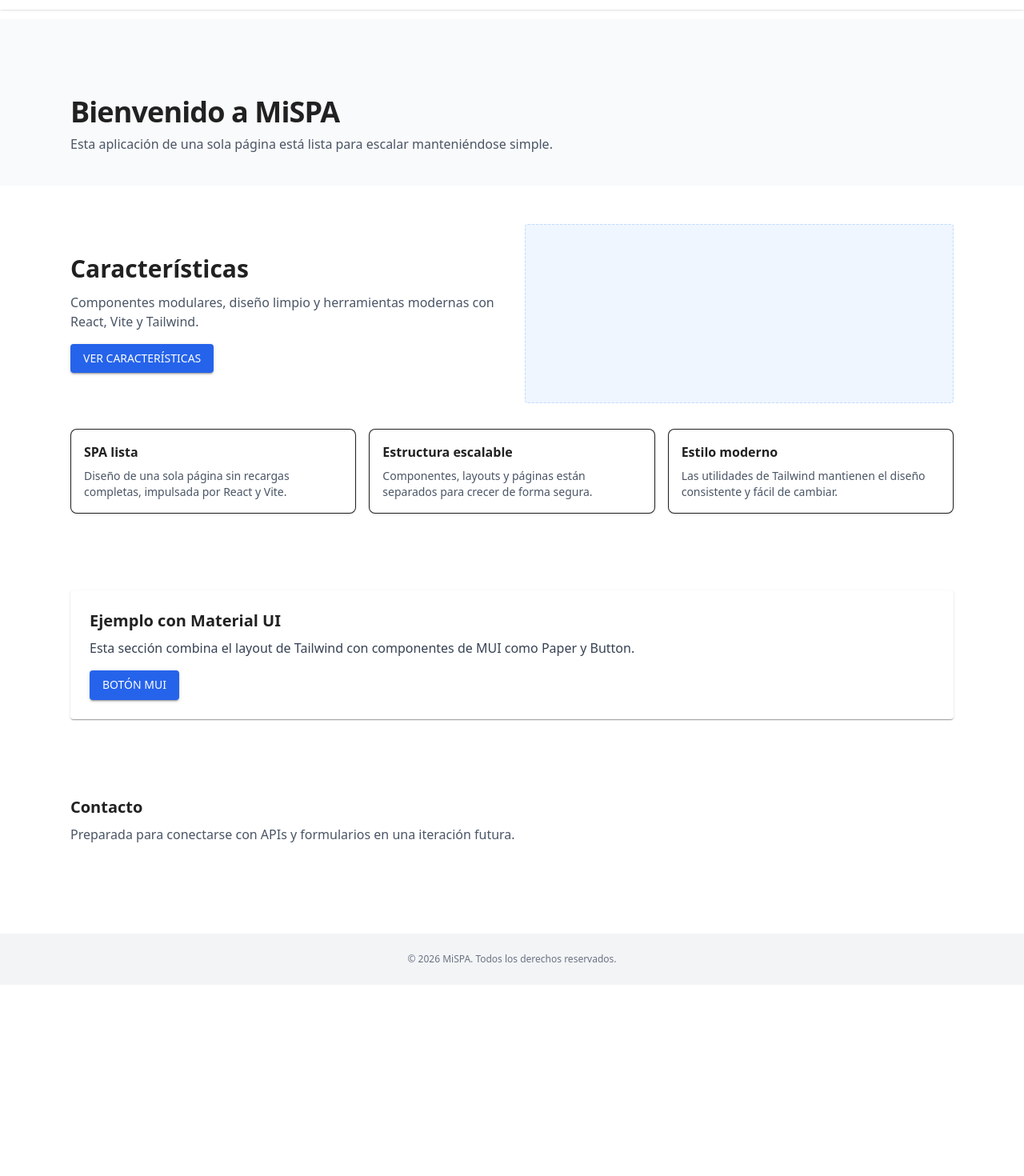
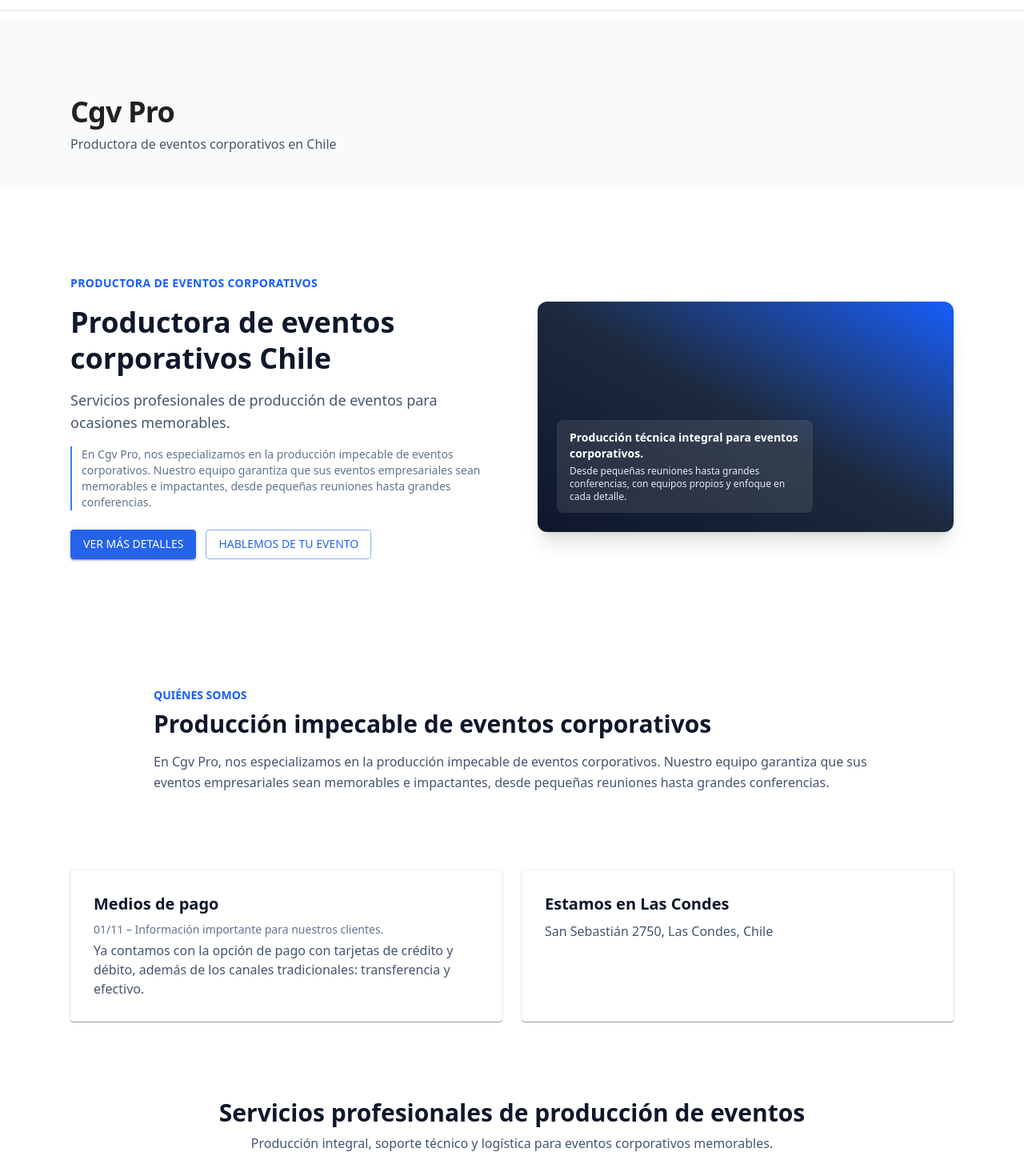
Before and after one commit to wsk4/CGV-pro, a React (Vite) app: page / in a window 1280 px wide. Shown: the part 40-1510 px from the top of the page at 80% size. Before the commit the page ends 1271 px from the top, so only its background shows below. Built offline with nearby package versions, Linux system fonts and the light colour scheme.

Commit message:
primera adaptacion de informacion de la empresa

```diff
--- a/index.html
+++ b/index.html
@@ -4,7 +4,7 @@
     <meta charset="UTF-8" />
     <link rel="icon" type="image/svg+xml" href="/favicon.svg" />
     <meta name="viewport" content="width=device-width, initial-scale=1.0" />
-    <title>my-spa</title>
+    <title>CGV pro events</title>
   </head>
   <body>
     <div id="root"></div>
--- a/src/components/common/Footer.jsx
+++ b/src/components/common/Footer.jsx
@@ -6,7 +6,7 @@
     return (
         <footer className="w-full bg-gray-100 mt-16">
         <div className="mx-auto max-w-6xl px-4 py-6 text-center text-xs text-gray-500">
-            © {new Date().getFullYear()} MiSPA. Todos los derechos reservados.
+            © {new Date().getFullYear()} Copyright © 2026 Cgv pro  - Todos los derechos reservados.
         </div>
         </footer>
     );
--- a/src/components/common/Navbar.jsx
+++ b/src/components/common/Navbar.jsx
@@ -24,7 +24,7 @@
             className="text-xl font-semibold tracking-tight cursor-pointer focus:outline-none focus-visible:ring-2 focus-visible:ring-blue-500 rounded"
             onClick={() => handleClick("home")}
             >
-            MiSPA
+            CGV pro
             </button>
 
             {/* Navegación de escritorio */}
--- a/src/components/ui/HeroBanner.jsx
+++ b/src/components/ui/HeroBanner.jsx
@@ -2,29 +2,71 @@
 import React from "react";
 import { Button } from "@mui/material";
 
-const HeroBanner = ({ title, description, onCtaClick }) => {
-    // HeroBanner recibe props para que el contenido pueda actualizarse sin cambiar el layout.
+const HeroBanner = ({
+    eyebrow,
+    title,
+    description,
+    helperText,
+    onPrimaryClick,
+    onSecondaryClick,
+    primaryLabel = "Ver más",
+    secondaryLabel = "Contacto",
+    }) => {
     return (
-        <div className="flex flex-col md:flex-row items-center gap-8">
-        <div className="flex-1">
-            <h2 className="text-2xl md:text-3xl font-semibold mb-3">
+        <div className="flex flex-col md:flex-row items-center gap-10 md:gap-16 py-10 md:py-16">
+        <div className="flex-1 space-y-4">
+            {eyebrow && (
+            <p className="text-sm font-semibold tracking-wide text-blue-600 uppercase">
+                {eyebrow}
+            </p>
+            )}
+            <h1 className="text-3xl md:text-4xl font-bold leading-tight text-slate-900">
             {title}
-            </h2>
-            <p className="text-gray-600 mb-4">
-            {description}
+            </h1>
+            <p className="text-base md:text-lg text-slate-600">{description}</p>
+            {helperText && (
+            <p className="text-sm text-slate-500 border-l-2 border-blue-500 pl-3">
+                {helperText}
             </p>
+            )}
+
+            <div className="flex flex-wrap gap-3 pt-2">
+            {onPrimaryClick && (
                 <Button
                 variant="contained"
                 color="primary"
                 size="medium"
-            onClick={onCtaClick}
+                onClick={onPrimaryClick}
                 >
-            Ver características
+                {primaryLabel}
                 </Button>
+            )}
+            {onSecondaryClick && (
+                <Button
+                variant="outlined"
+                color="primary"
+                size="medium"
+                onClick={onSecondaryClick}
+                >
+                {secondaryLabel}
+                </Button>
+            )}
             </div>
+        </div>
+
         <div className="flex-1 w-full">
-            {/* Área visual placeholder para una ilustración o gráfico futuro. */}
-            <div className="w-full h-40 sm:h-48 md:h-56 bg-blue-50 border border-dashed border-blue-200 rounded" />
+            {/* Aquí puedes luego reemplazar por una imagen real de eventos CGV Pro */}
+            <div className="w-full h-56 md:h-72 rounded-xl bg-gradient-to-tr from-slate-900 via-slate-800 to-blue-600 shadow-xl flex items-end justify-start p-6">
+            <div className="bg-white/10 backdrop-blur-sm rounded-lg px-4 py-3 text-white max-w-xs text-sm">
+                <p className="font-semibold">
+                Producción técnica integral para eventos corporativos.
+                </p>
+                <p className="text-xs text-slate-200 mt-1">
+                Desde pequeñas reuniones hasta grandes conferencias, con equipos
+                propios y enfoque en cada detalle.
+                </p>
+            </div>
+            </div>
         </div>
         </div>
     );
--- /dev/null
+++ b/src/data/blocks.js
@@ -0,0 +1,33 @@
+// src/data/blocks.js
+
+export const heroContent = {
+  title: "Productora de eventos corporativos Chile",
+  description:
+    "Servicios profesionales de producción de eventos para ocasiones memorables.",
+  ctaPrimary: "Ver más detalles",
+  ctaSecondary: "Hablemos de tu evento",
+};
+
+export const aboutContent = {
+  eyebrow: "Quiénes somos",
+  title: "Producción impecable de eventos corporativos",
+  body: "En Cgv Pro, nos especializamos en la producción impecable de eventos corporativos. Nuestro equipo garantiza que sus eventos empresariales sean memorables e impactantes, desde pequeñas reuniones hasta grandes conferencias.",
+};
+
+export const paymentsContent = {
+  title: "Medios de pago",
+  body: "Ya contamos con la opción de pago con tarjetas de crédito y débito, además de los canales tradicionales: transferencia y efectivo.",
+  highlight: "01/11 – Información importante para nuestros clientes.",
+};
+
+export const locationContent = {
+  title: "Estamos en Las Condes",
+  body: "San Sebastián 2750, Las Condes, Chile",
+};
+
+export const newsletterContent = {
+  title: "Regístrate para recibir novedades",
+  body: "Recibe información sobre ofertas especiales, rebajas y eventos directamente en tu correo.",
+  placeholder: "Ingresa tu correo electrónico",
+  cta: "Quiero recibir novedades",
+};
--- a/src/data/sections.js
+++ b/src/data/sections.js
@@ -1,22 +1,44 @@
 // src/data/sections.js
-// Datos estáticos para las secciones principales de la aplicación de una sola página.
+
 export const sections = [
     {
         id: "home",
-        title: "Bienvenido a MiSPA",
-        subtitle:
-        "Esta aplicación de una sola página está lista para escalar manteniéndose simple.",
+        title: "Cgv Pro",
+        subtitle: "Productora de eventos corporativos en Chile",
     },
     {
-        id: "features",
-        title: "Características",
+        id: "hero",
+        title: "Productora de eventos corporativos Chile",
         subtitle:
-        "Componentes modulares, diseño limpio y herramientas modernas con React, Vite y Tailwind.",
+        "Servicios profesionales de producción de eventos para ocasiones memorables.",
+    },
+    {
+        id: "about",
+        title: "Producción impecable para eventos memorables",
+        subtitle:
+        "En Cgv Pro, nos especializamos en la producción impecable de eventos corporativos. Nuestro equipo garantiza que sus eventos empresariales sean memorables e impactantes, desde pequeñas reuniones hasta grandes conferencias.",
+    },
+    {
+        id: "payments",
+        title: "Medios de pago disponibles",
+        subtitle:
+        "Contamos con la opción de pago con tarjetas de crédito y débito, además de los canales tradicionales: transferencia y efectivo.",
+    },
+    {
+        id: "location",
+        title: "Ubicación",
+        subtitle: "San Sebastián 2750, Las Condes, Chile",
+    },
+    {
+        id: "newsletter",
+        title: "Regístrate para recibir novedades",
+        subtitle:
+        "Regístrate para recibir información sobre ofertas especiales, rebajas y eventos.",
     },
     {
         id: "contact",
-        title: "Contacto",
+        title: "Hablemos de tu próximo evento",
         subtitle:
-        "Preparada para conectarse con APIs y formularios en una iteración futura.",
+        "Envíanos los detalles de tu actividad y te ayudaremos a producir un evento impecable.",
     },
 ];
--- a/src/pages/Home.jsx
+++ b/src/pages/Home.jsx
@@ -5,73 +5,153 @@
 import HeroBanner from "../components/ui/HeroBanner.jsx";
 import Card from "../components/ui/Card.jsx";
 import { sections } from "../data/sections.js";
+import {
+    heroContent,
+    aboutContent,
+    paymentsContent,
+    locationContent,
+    newsletterContent,
+} from "../data/blocks.js";
 import { useScrollToSection } from "../hooks/useScrollToSection.js";
-import { Paper, Button } from "@mui/material";
+import { Paper, Button, TextField } from "@mui/material";
 
 const Home = () => {
-    // La página Home compone componentes de layout con datos estáticos que podrán ser dinámicos más adelante.
+    const scrollToSection = useScrollToSection();
+
     const homeSection = sections.find((s) => s.id === "home");
-    const featuresSection = sections.find((s) => s.id === "features");
+    const heroSection = sections.find((s) => s.id === "hero");
+    const aboutSection = sections.find((s) => s.id === "about");
+    const paymentsSection = sections.find((s) => s.id === "payments");
+    const locationSection = sections.find((s) => s.id === "location");
+    const newsletterSection = sections.find((s) => s.id === "newsletter");
     const contactSection = sections.find((s) => s.id === "contact");
 
-    const scrollToSection = useScrollToSection();
+    const handleHeroPrimary = () => {
+        scrollToSection("about");
+    };
 
-    const handleHeroCtaClick = () => {
-        scrollToSection("features");
+    const handleHeroSecondary = () => {
+        scrollToSection("contact");
     };
 
     return (
         <>
-        <Header
-            title={homeSection.title}
-            subtitle={homeSection.subtitle}
-        />
+        {/* Header general con el nombre y tagline */}
+        <Header title={homeSection.title} subtitle={homeSection.subtitle} />
 
-        <SectionWrapper id="features">
+        {/* HERO */}
+        <SectionWrapper id="hero">
             <HeroBanner
-            title={featuresSection.title}
-            description={featuresSection.subtitle}
-            onCtaClick={handleHeroCtaClick}
+            eyebrow="Productora de eventos corporativos"
+            title={heroContent.title}
+            description={heroContent.description}
+            helperText={aboutSection.subtitle}
+            onPrimaryClick={handleHeroPrimary}
+            onSecondaryClick={handleHeroSecondary}
+            primaryLabel={heroContent.ctaPrimary}
+            secondaryLabel={heroContent.ctaSecondary}
             />
-            <div className="grid mt-8 gap-4 md:grid-cols-3">
+        </SectionWrapper>
+
+        {/* ABOUT / DESCRIPCIÓN DETALLADA */}
+        <SectionWrapper id="about">
+            <div className="max-w-4xl mx-auto">
+            <p className="text-sm font-semibold text-blue-600 uppercase mb-2">
+                {aboutContent.eyebrow}
+            </p>
+            <h2 className="text-2xl md:text-3xl font-bold text-slate-900 mb-4">
+                {aboutContent.title}
+            </h2>
+            <p className="text-slate-600 leading-relaxed">
+                {aboutContent.body}
+            </p>
+            </div>
+        </SectionWrapper>
+
+        {/* PAYMENTS + LOCATION como cards mejoradas */}
+        <SectionWrapper id="payments">
+            <div className="grid gap-6 md:grid-cols-2">
+            <Paper className="p-6 md:p-7 shadow-sm border border-slate-100">
+                <h3 className="text-xl font-semibold text-slate-900 mb-2">
+                {paymentsContent.title}
+                </h3>
+                <p className="text-sm text-slate-500 mb-1">
+                {paymentsContent.highlight}
+                </p>
+                <p className="text-slate-600">{paymentsContent.body}</p>
+            </Paper>
+
+            <Paper className="p-6 md:p-7 shadow-sm border border-slate-100">
+                <h3 className="text-xl font-semibold text-slate-900 mb-2">
+                {locationContent.title}
+                </h3>
+                <p className="text-slate-600">{locationContent.body}</p>
+            </Paper>
+            </div>
+        </SectionWrapper>
+
+        {/* SERVICIOS GENERALES (usando tus Cards para mejorar visualmente) */}
+        <SectionWrapper id="services">
+            <div className="max-w-4xl mx-auto text-center mb-8">
+            <h2 className="text-2xl md:text-3xl font-bold text-slate-900 mb-2">
+                Servicios profesionales de producción de eventos
+            </h2>
+            <p className="text-slate-600">
+                Producción integral, soporte técnico y logística para eventos
+                corporativos memorables.
+            </p>
+            </div>
+            <div className="grid gap-4 md:grid-cols-3">
             <Card
-                title="SPA lista"
-                body="Diseño de una sola página sin recargas completas, impulsada por React y Vite."
+                title="Producción integral"
+                body="Coordinación completa de eventos corporativos, desde la planificación hasta la ejecución."
             />
             <Card
-                title="Estructura escalable"
-                body="Componentes, layouts y páginas están separados para crecer de forma segura."
+                title="Equipamiento propio"
+                body="Sonido, iluminación y estructuras certificadas para asegurar calidad y seguridad."
             />
             <Card
-                title="Estilo moderno"
-                body="Las utilidades de Tailwind mantienen el diseño consistente y fácil de cambiar."
+                title="Eventos memorables"
+                body="Desde pequeñas reuniones hasta grandes conferencias, siempre con enfoque en el detalle."
             />
             </div>
         </SectionWrapper>
 
-        {/* Ejemplo visual de integración con MUI */}
-        <SectionWrapper id="mui-example">
-            <Paper className="p-4 md:p-6">
-            <h2 className="text-xl font-semibold mb-2">
-                Ejemplo con Material UI
+        {/* NEWSLETTER */}
+        <SectionWrapper id="newsletter">
+            <Paper className="p-6 md:p-8 max-w-3xl mx-auto shadow-sm border border-slate-100">
+            <h2 className="text-2xl font-semibold text-slate-900 mb-2">
+                {newsletterContent.title}
             </h2>
-            <p className="text-gray-700 mb-4">
-                Esta sección combina el layout de Tailwind con componentes de MUI
-                como Paper y Button.
-            </p>
-            <Button variant="contained" color="primary">
-                Botón MUI
-            </Button>
+            <p className="text-slate-600 mb-4">{newsletterContent.body}</p>
+            <div className="flex flex-col sm:flex-row gap-3">
+                <TextField
+                fullWidth
+                type="email"
+                label={newsletterContent.placeholder}
+                variant="outlined"
+                size="small"
+                />
+                <Button variant="contained" color="primary" size="medium">
+                {newsletterContent.cta}
+                </Button>
+            </div>
             </Paper>
         </SectionWrapper>
 
+        {/* CONTACTO */}
         <SectionWrapper id="contact">
-            <h2 className="text-xl font-semibold mb-2">
-            {contactSection.title}
+            <Paper className="p-6 md:p-8 max-w-3xl mx-auto shadow-sm border border-slate-100">
+            <h2 className="text-2xl font-semibold text-slate-900 mb-2">
+                {contactSection.title}
             </h2>
-            <p className="text-gray-600">
-            {contactSection.subtitle}
+            <p className="text-slate-600 mb-4">{contactSection.subtitle}</p>
+            {/* Formularios reales se pueden agregar más adelante */}
+            <p className="text-sm text-slate-500">
+                (Pendiente: integrar formulario de contacto o enlace a canales
+                reales de comunicación.)
             </p>
+            </Paper>
         </SectionWrapper>
         </>
     );
```
Also changed, not shown: tailwind.config.js (added, +19 -0 lines). Lines whose indentation alone changed are shown as unchanged.
